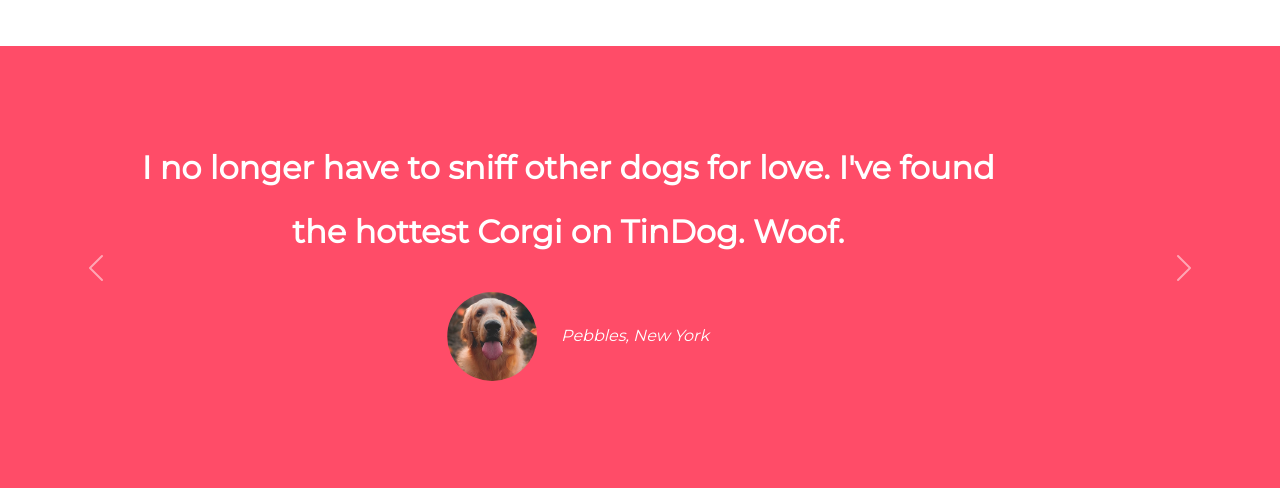
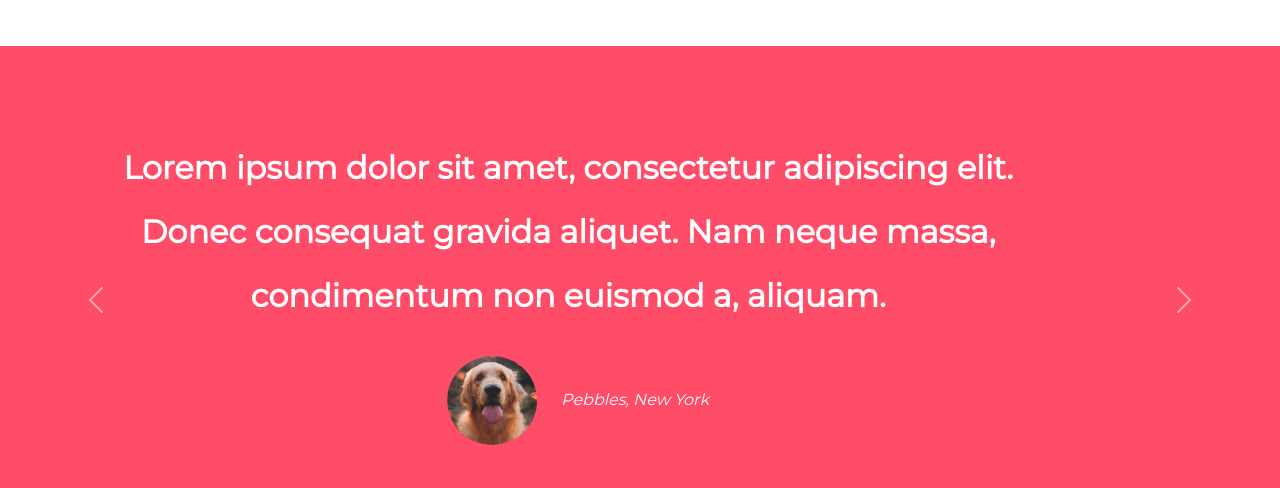
Before and after one commit to Batickle/prototype-webb, a plain HTML site: page index.html in a window 1280 px wide. Shown: the part 1020-1508 px from the top of the page. Drawn offline with nearby package versions, Linux system fonts and the light colour scheme.

Commit message:
Lorem ipsum Added in reviews corousel

```diff
--- a/index.html
+++ b/index.html
@@ -105,12 +105,12 @@
       <!-- NOTE: The above id will use to target the carousel button -->
       <div class="carousel-inner">
         <div class="carousel-item active container-fluid">
-          <h2 class="testimonial-text">I no longer have to sniff other dogs for love. I've found the hottest Corgi on TinDog. Woof.</h2>
+          <h2 class="testimonial-text">Lorem ipsum dolor sit amet, consectetur adipiscing elit. Donec consequat gravida aliquet. Nam neque massa, condimentum non euismod a, aliquam.</h2>
           <img src="images/dog-img.jpg" class="testimonials-image" alt="dog-profile">
           <em>Pebbles, New York</em>
         </div>
         <div class="carousel-item container-fluid">
-          <h2 class="testimonial-text">My dog used to be so lonely, but with TinDog's help, they've found the love of their life. I think.</h2>
+          <h2 class="testimonial-text">Lorem ipsum dolor sit amet, consectetur adipiscing elit. Donec consequat gravida aliquet. Nam neque massa, condimentum non euismod a, aliquam.</h2>
           <img class="testimonials-image" src="images/lady-img.jpg" alt="lady-profile">
           <em>Beverly, Illinois</em>
         </div>
```
